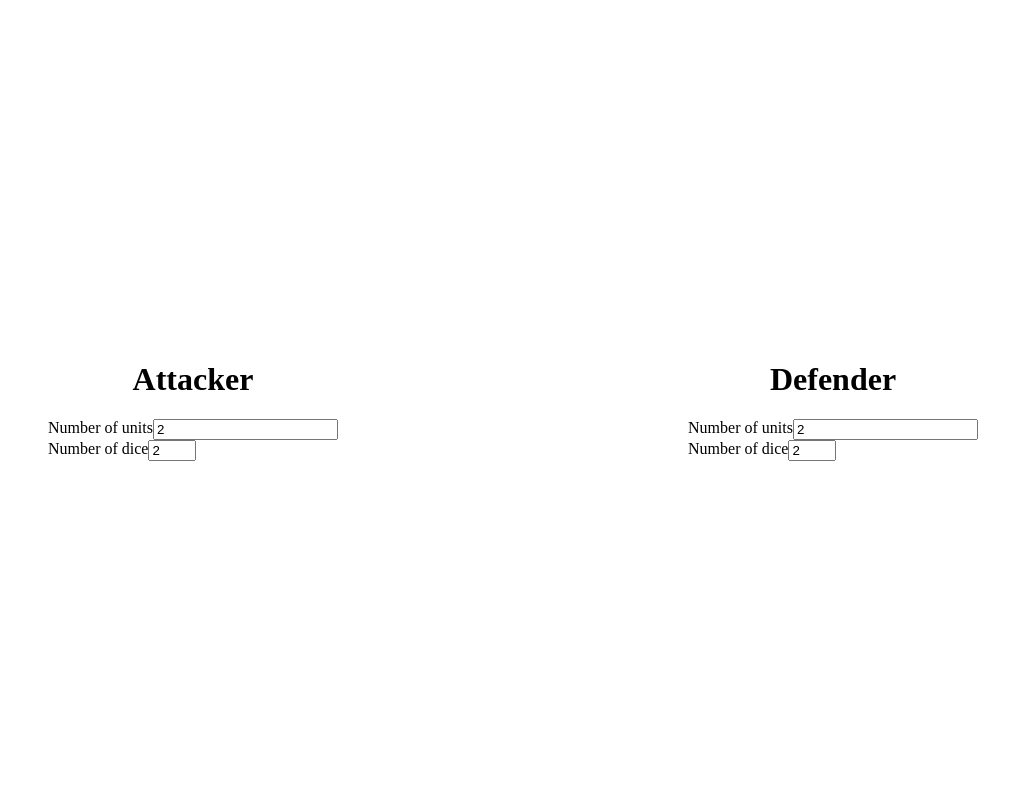
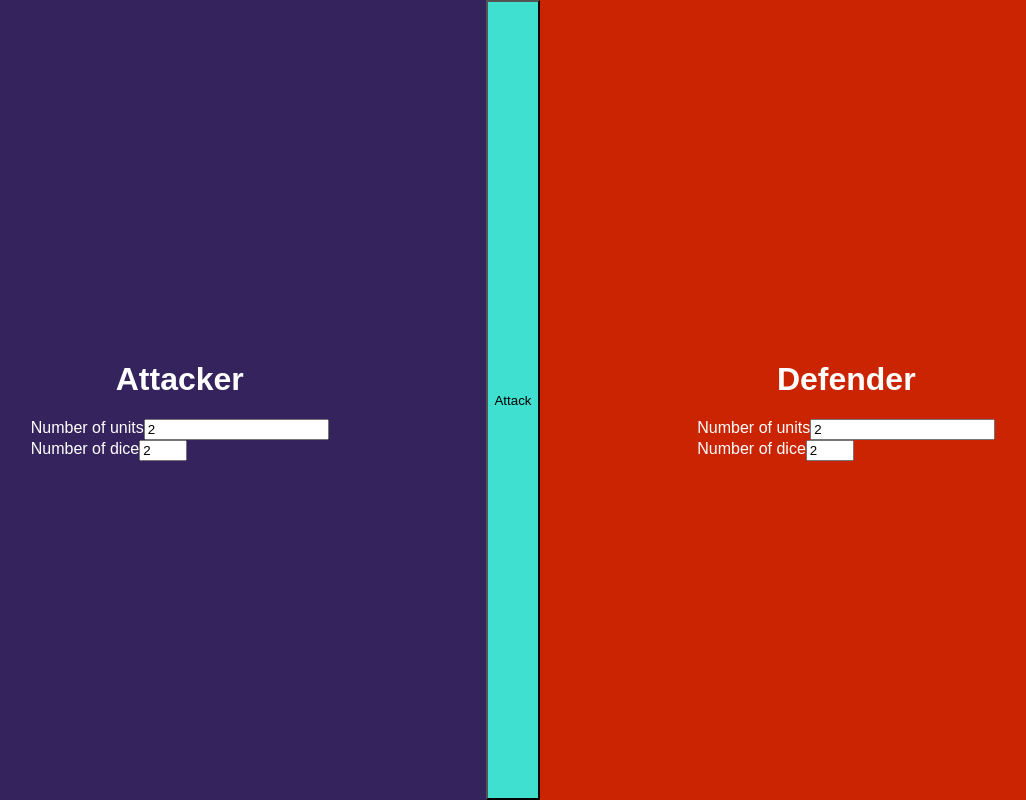
Before and after one commit to iyedg/v-risk, a Vue app: page / in a window 1280 px wide. Shown: the whole page, without its empty margins (127-1153 px from the left). Built offline with nearby package versions, Linux system fonts and the light colour scheme.

Commit message:
some style for attack button

```diff
--- a/src/pages/main.vue
+++ b/src/pages/main.vue
@@ -1,7 +1,8 @@
 <template lang="pug">
 #game
-  player(position="a" @unitsChange="updateUnits" @diceChange="updateDice")
-  player(position="d" @unitsChange="updateUnits" @diceChange="updateDice")
+  player(class="attacker" position="a" @unitsChange="updateUnits" @diceChange="updateDice")
+  player(class="defender" position="d" @unitsChange="updateUnits" @diceChange="updateDice")
+  button(@click.native.stop="playAttack") Attack
 </template>
 
 <script>
@@ -57,4 +58,17 @@ html, body, #app, #game
 #game
   flex-direction: row
   display: flex
+  color: white
+  font-family: sans-serif
+  button
+    order: 2
+    background: turquoise
+
+.attacker
+  order: 1
+  background: #35235D
+
+.defender
+  order: 3
+  background: #CB2402
 </style>
```
